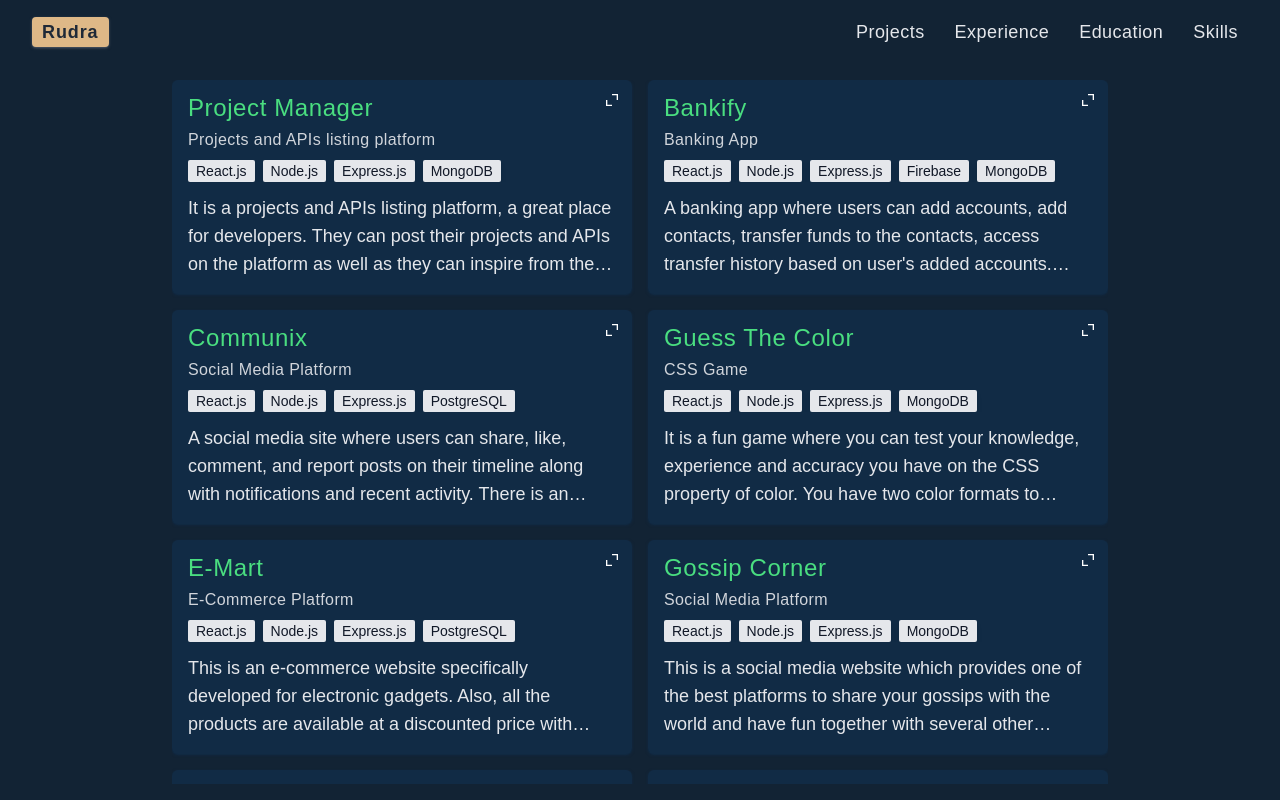
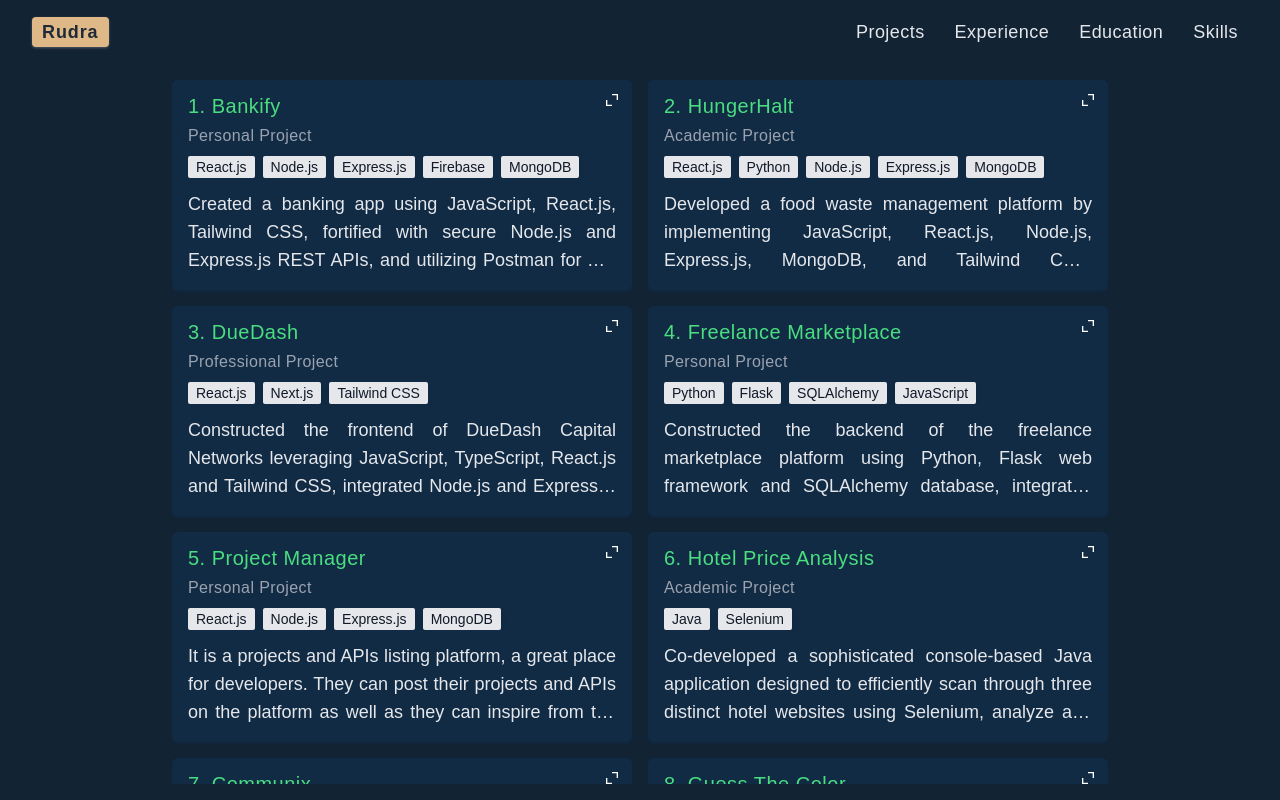
Before and after one commit to Rudra1402/ePortfolio, a React (Create React App) app: page /projects in a window 1280 px wide. Built offline with nearby package versions, Linux system fonts and the light colour scheme; a web font is replaced by a local one.

Commit message:
updated projects

```diff
--- a/src/components/home/Homepage.jsx
+++ b/src/components/home/Homepage.jsx
@@ -1,7 +1,7 @@
 import classNames from 'classnames';
 import React, { useState } from 'react'
 import profile from '../../assets/profile.jpg'
-import rudra from '../../assets/rudra.JPEG'
+import rudra from '../../assets/rudra.jpg'
 import { socials } from '../../data'
 
 function Homepage() {
--- a/src/components/projects/Projects.jsx
+++ b/src/components/projects/Projects.jsx
@@ -28,7 +28,7 @@ function Projects() {
                 <div
                     className='text-base text-gray-600 leading-none tracking-wide'
                 >
-                    {selectedProject?.category}
+                    {selectedProject?.category} Project
                 </div>
                 <div
                     className='flex items-center w-full overflow-x-auto gap-x-2'
@@ -43,7 +43,7 @@ function Projects() {
                     ))}
                 </div>
                 <div
-                    className='text-gray-700 text-lg'
+                    className='text-gray-700 text-lg text-justify'
                 >
                     {selectedProject?.desc}
                 </div>
@@ -73,14 +73,14 @@ function Projects() {
                             }}
                         />
                         <div
-                            className='text-green-400 tracking-wide text-2xl leading-none font-medium'
+                            className='text-green-400 tracking-wide text-xl leading-none font-medium'
                         >
-                            {project.name}
+                            {(index + 1) + ". " + project.name}
                         </div>
                         <div
-                            className='text-base text-gray-300 leading-none tracking-wide'
+                            className='text-base text-gray-400 leading-none tracking-wide'
                         >
-                            {project.category}
+                            {project.category} Project
                         </div>
                         <div
                             className='flex items-center gap-x-2 w-full overflow-x-auto'
@@ -96,7 +96,7 @@ function Projects() {
                             ))}
                         </div>
                         <div
-                            className='overflow-hidden text-gray-200 text-lg text-ellipsis line-clamp-4 sm:line-clamp-3'
+                            className='overflow-hidden text-gray-200 text-lg text-ellipsis line-clamp-4 sm:line-clamp-3 text-justify'
                         >
                             {project.desc}
                         </div>
--- a/src/components/workexp/Workexp.jsx
+++ b/src/components/workexp/Workexp.jsx
@@ -21,7 +21,7 @@ function Workexp() {
                             <div className='w-1/4 md:text-right pr-2 text-green-400'>Company</div>
                             <div className='w-3/4 leading-5 md:leading-none text-left md:pl-1 tracking-wide'>{we.company}</div>
                         </div>
-                        <div className='flex flex-col md:flex-row w-full text-lg items-start md:items-center justify-center gap-y-1 md:gap-0'>
+                        <div className='flex flex-col md:flex-row w-full text-lg items-start md:items-start justify-center gap-y-1 md:gap-0'>
                             <div
                                 className='w-1/4 md:text-right pr-2 text-green-400 md:leading-7 m-0'
                             >Description</div>
@@ -59,7 +59,7 @@ function Workexp() {
                                 {we.techStack?.map((t, ix) => (
                                     <div
                                         key={ix}
-                                        className='py-1 px-2 bg-red-700 text-gray-200 rounded whitespace-nowrap'
+                                        className='py-1 px-2 bg-gray-200 text-gray-800 rounded whitespace-nowrap'
                                     >
                                         {t}
                                     </div>
--- a/src/data.js
+++ b/src/data.js
@@ -27,75 +27,103 @@ export const socials = [
 
 export const projects = [
     {
+        name: 'Bankify',
+        category: 'Personal',
+        techStack: ['React.js', 'Node.js', 'Express.js', 'Firebase', 'MongoDB'],
+        desc: 'Created a banking app using JavaScript, React.js, Tailwind CSS, fortified with secure Node.js and Express.js REST APIs, and utilizing Postman for API testing. Leveraged NoSQL database MongoDB for scalability and rapid data access, while offering users an insightful dashboard for a comprehensive account overview on platform.',
+        isOnGithub: true
+    },
+    {
+        name: 'HungerHalt',
+        category: 'Academic',
+        techStack: ['React.js', 'Python', 'Node.js', 'Express.js', 'MongoDB'],
+        desc: 'Developed a food waste management platform by implementing JavaScript, React.js, Node.js, Express.js, MongoDB, and Tailwind CSS. Demonstrated the ability to create and train Python model and integrated it in the application for predictive analytics to minimize the food wastage.',
+        isOnGithub: true
+    },
+    {
+        name: 'DueDash',
+        category: 'Professional',
+        techStack: ['React.js', 'Next.js', 'Tailwind CSS'],
+        desc: 'Constructed the frontend of DueDash Capital Networks leveraging JavaScript, TypeScript, React.js and Tailwind CSS, integrated Node.js and Express.js REST APIs and Python scripts. Crafted custom reusable components in React.js, to improve the performance of the application, focused on mobile responsiveness of the web pages.',
+        isOnGithub: false
+    },
+    {
+        name: 'Freelance Marketplace',
+        category: 'Personal',
+        techStack: ['Python', 'Flask', 'SQLAlchemy', 'JavaScript'],
+        desc: 'Constructed the backend of the freelance marketplace platform using Python, Flask web framework and SQLAlchemy database, integrated GCP for user authentication. Crafted the user-facing frontend of the freelance marketplace by implementing ReactJS enhancing the overall experience for both freelancers and clients seeking to connect and collaborate on projects.',
+        isOnGithub: true
+    },
+    {
         name: 'Project Manager',
-        category: 'Projects and APIs listing platform',
+        category: 'Personal',
         techStack: ['React.js', 'Node.js', 'Express.js', 'MongoDB'],
         desc: 'It is a projects and APIs listing platform, a great place for developers. They can post their projects and APIs on the platform as well as they can inspire from the work of other developers available on the platform. Beginners can use the APIs posted on the platform to start their development journey.',
         isOnGithub: true
     },
     {
-        name: 'Bankify',
-        category: 'Banking App',
-        techStack: ['React.js', 'Node.js', 'Express.js', 'Firebase', 'MongoDB'],
-        desc: 'A banking app where users can add accounts, add contacts, transfer funds to the contacts, access transfer history based on user\'s added accounts. Users can also view their total balance and print transfer history statements as a pdf. Users can also edit their profiles, upload their profile images from the profile section.',
+        name: 'Hotel Price Analysis',
+        category: 'Academic',
+        techStack: ['Java', 'Selenium'],
+        desc: 'Co-developed a sophisticated console-based Java application designed to efficiently scan through three distinct hotel websites using Selenium, analyze and present the best deals. Demonstrated the ability to develop an application that records the search frequency of cities, offers recommendations for popular destinations and intelligently corrects spelling errors to ensure accurate search results.',
         isOnGithub: true
     },
     {
         name: 'Communix',
-        category: 'Social Media Platform',
+        category: 'Personal',
         techStack: ['React.js', 'Node.js', 'Express.js', 'PostgreSQL'],
         desc: 'A social media site where users can share, like, comment, and report posts on their timeline along with notifications and recent activity. There is an Admin Dashboard for the admin of the site and from there the admin can manage the users, reported posts, and contact queries. A user also has a profile page with several insights.',
         isOnGithub: true
     },
     {
         name: 'Guess The Color',
-        category: 'CSS Game',
+        category: 'Personal',
         techStack: ['React.js', 'Node.js', 'Express.js', 'MongoDB'],
         desc: 'It is a fun game where you can test your knowledge, experience and accuracy you have on the CSS property of color. You have two color formats to choose from; RGB and HEX. It consists of a leaderboard to create a competitive environment. This game will surely improve your CSS knowledge.',
         isOnGithub: true
     },
     {
         name: 'E-Mart',
-        category: 'E-Commerce Platform',
+        category: 'Personal',
         techStack: ['React.js', 'Node.js', 'Express.js', 'PostgreSQL'],
         desc: 'This is an e-commerce website specifically developed for electronic gadgets. Also, all the products are available at a discounted price with several other features. Moreover, average rating based on feedback is also visible in the footer.',
         isOnGithub: true
     },
     {
         name: 'Gossip Corner',
-        category: 'Social Media Platform',
+        category: 'Personal',
         techStack: ['React.js', 'Node.js', 'Express.js', 'MongoDB'],
         desc: 'This is a social media website which provides one of the best platforms to share your gossips with the world and have fun together with several other features and benefits. Users can post their gossips, view gossips on their timeline, or delete their gossips.',
         isOnGithub: true
     },
-    {
-        name: 'QR Code Generator',
-        category: 'Generator Tool',
-        techStack: ['React.js', 'Flask'],
-        desc: 'It is a simple QR Code Generator where you can just input any valid URL and it will generate a QR Code for that URL. Now, you can scan the QR Code and access the URL',
-        isOnGithub: true
-    },
-    {
-        name: 'PokéCard',
-        category: 'Pokemon App',
-        techStack: ['HTML', 'CSS', 'React.js'],
-        desc: 'This is a Pokemon application where information of several pokemons are made available using the help of a pokemon api. Search pokemon name to access important infromation realted to that pokemon.',
-        isOnGithub: true
-    },
-    {
-        name: 'News Application',
-        category: 'News App',
-        techStack: ['React Native', 'CSS'],
-        desc: 'Users can view news for various categories like sports, health, business, etc. By default general category is set. Users can change the category from the navbar to view news of their own choice. They can also visit the original source of the news from the provided link.',
-        isOnGithub: true
-    },
-    {
-        name: 'TechQuiz',
-        category: 'Quiz Application',
-        techStack: ['HTML', 'CSS', 'JavaScript'],
-        desc: 'It is a technical quiz consisting of questions from different programming languages. Every correct answer will reward you 1 point, no negative point scheme. There are total 10 questions. At the end of the quiz user will get the final score.',
-        isOnGithub: true
-    }
+    // {
+    //     name: 'QR Code Generator',
+    //     category: 'Generator Tool',
+    //     techStack: ['React.js', 'Flask'],
+    //     desc: 'It is a simple QR Code Generator where you can just input any valid URL and it will generate a QR Code for that URL. Now, you can scan the QR Code and access the URL',
+    //     isOnGithub: true
+    // },
+    // {
+    //     name: 'PokéCard',
+    //     category: 'Pokemon App',
+    //     techStack: ['HTML', 'CSS', 'React.js'],
+    //     desc: 'This is a Pokemon application where information of several pokemons are made available using the help of a pokemon api. Search pokemon name to access important infromation realted to that pokemon.',
+    //     isOnGithub: true
+    // },
+    // {
+    //     name: 'News Application',
+    //     category: 'News App',
+    //     techStack: ['React Native', 'CSS'],
+    //     desc: 'Users can view news for various categories like sports, health, business, etc. By default general category is set. Users can change the category from the navbar to view news of their own choice. They can also visit the original source of the news from the provided link.',
+    //     isOnGithub: true
+    // },
+    // {
+    //     name: 'TechQuiz',
+    //     category: 'Quiz Application',
+    //     techStack: ['HTML', 'CSS', 'JavaScript'],
+    //     desc: 'It is a technical quiz consisting of questions from different programming languages. Every correct answer will reward you 1 point, no negative point scheme. There are total 10 questions. At the end of the quiz user will get the final score.',
+    //     isOnGithub: true
+    // }
 ]
 
 export const workExp = [
```
Also changed, not shown: src/assets/rudra.JPEG (deleted).
